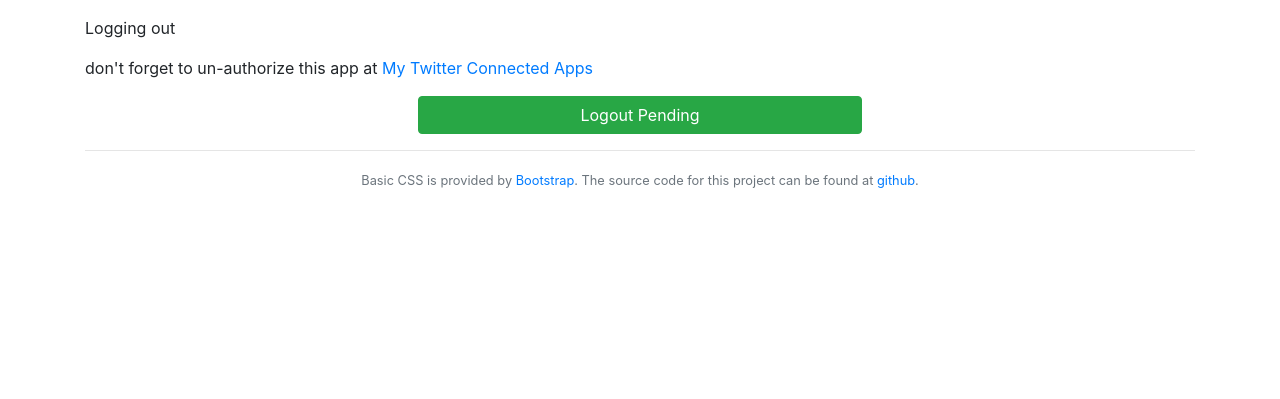
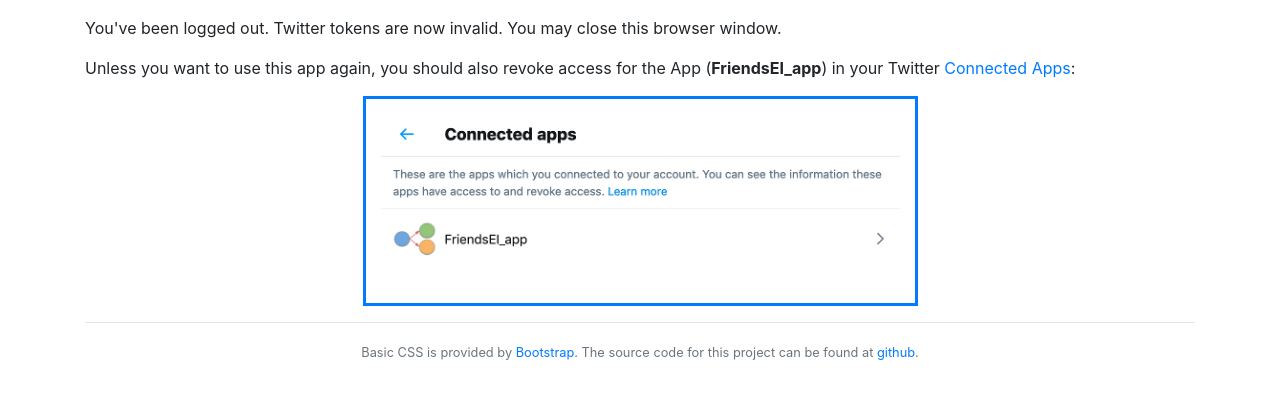
Before and after one commit to kircm/tw_frnds_ei_web, a Django app: page /tfei/logout in a window 1280 px wide. Shown: the part 122-521 px from the top of the page. Run offline with Django 3.2, Linux system fonts and the light colour scheme; some libraries are stand-ins or nearby versions.

Commit message:
Implemented logout and eliminated unnecessary view

```diff
--- a/kircm_site/tfei/templates/tfei/index.html
+++ b/kircm_site/tfei/templates/tfei/index.html
@@ -47,5 +47,7 @@
 	</ul>
 </p>
 
-<a href="/tfei/main" class="btn btn-small btn-success button_ok">Show me more</a>
+<p class="mt-5">
+	<a href="/tfei/tw_auth" class="btn btn-small btn-success button_ok">Log into Twitter &amp; authorize app</a>
+</p>
 {% endblock containercontent %}
--- a/kircm_site/tfei/templates/tfei/logout.html
+++ b/kircm_site/tfei/templates/tfei/logout.html
@@ -1,10 +1,16 @@
 {% extends "tfei/base.html" %}
 {% block containercontent %}
 <p class="hero-unit">
-    <p>Logging out</p>
-    <p>don't forget to un-authorize this app at
-        <a href="https://twitter.com/settings/connected_apps">My Twitter Connected Apps</a>
+    <p>You've been logged out. Twitter tokens are now invalid. You may close this browser window.</p>
+    <p>
+        Unless you want to use this app again, you should also revoke access
+        for the App (<b>FriendsEI_app</b>) in your Twitter
+        <a href="https://twitter.com/settings/connected_apps">Connected Apps</a>:
     </p>
 </p>
-<a href="#" class="btn btn-small btn-success button_ok">Logout Pending</a>
+<p class="hero-unit">
+    <a href="https://twitter.com/settings/connected_apps">
+        <img class="img_brd_cent" src="/static/tfei/tw_connected_apps_tfei.png">
+    </a>
+</p>
 {% endblock containercontent %}
--- a/kircm_site/tfei/templates/tfei/navigation.html
+++ b/kircm_site/tfei/templates/tfei/navigation.html
@@ -1,6 +1,5 @@
 <div class="nav">
     <ul class="nav-options">
-        <li><a href="{% url 'main' %}">Main</a></li>
         <li><a href="{% url 'export' %}">Export</a></li>
         <li><a href="{% url 'import' %}">Import</a></li>
         <li><a href="{% url 'logout' %}">Logout</a></li>
--- a/kircm_site/tfei/urls.py
+++ b/kircm_site/tfei/urls.py
@@ -2,18 +2,18 @@
 from django.views.generic import TemplateView
 
 from .views import ErrorView
+from .views import LogoutView
 from .views import MainMenuView
 from .views import TwAuthCallbackView
 from .views import TwAuthenticateRedirectView
 
 urlpatterns = [
     path('', TemplateView.as_view(template_name='tfei/index.html'), name='index'),
-    path('main', TemplateView.as_view(template_name='tfei/main.html'), name='main'),
-    path('export', TemplateView.as_view(template_name='tfei/export.html'), name='export'),
-    path('import', TemplateView.as_view(template_name='tfei/import.html'), name='import'),
-    path('logout', TemplateView.as_view(template_name='tfei/logout.html'), name='logout'),
     path('tw_auth', TwAuthenticateRedirectView.as_view(), name='tw_auth'),
     path('tw_auth_callback', TwAuthCallbackView.as_view(), name='tw_auth_callback'),
     path('mainmenu', MainMenuView.as_view(), name='main_menu'),
+    path('export', TemplateView.as_view(template_name='tfei/export.html'), name='export'),
+    path('import', TemplateView.as_view(template_name='tfei/import.html'), name='import'),
+    path('logout', LogoutView.as_view(), name='logout'),
     path('error', ErrorView.as_view(), name='error_view'),
 ]
--- a/kircm_site/tfei/views.py
+++ b/kircm_site/tfei/views.py
@@ -1,6 +1,9 @@
+from django.core.exceptions import PermissionDenied
 from django.urls.base import reverse
-from django.views.generic.base import TemplateView, RedirectView
-from twython import Twython, TwythonError
+from django.views.generic.base import RedirectView
+from django.views.generic.base import TemplateView
+from twython import Twython
+from twython import TwythonError
 
 from .config_auth import APP_KEY
 from .config_auth import APP_SECRET
@@ -10,8 +13,20 @@
     template_name = "tfei/main-menu.html"
 
     def get_context_data(self, **kwargs):
-        context = {'tw_context': self.request.session['tw_context']}
-        return context
+        if 'tw_context' in self.request.session:
+            context = {'tw_context': self.request.session['tw_context'],
+                       'user': self.request.user}
+            return context
+        else:
+            raise PermissionDenied
+
+
+class LogoutView(TemplateView):
+    template_name = "tfei/logout.html"
+
+    def get(self, request, *args, **kwargs):
+        self.request.session.flush()
+        return super().get(request, *args, **kwargs)
 
 
 class ErrorView(TemplateView):
```
Also changed, not shown: kircm_site/tfei/templates/tfei/main.html (deleted, +0 -17 lines).
